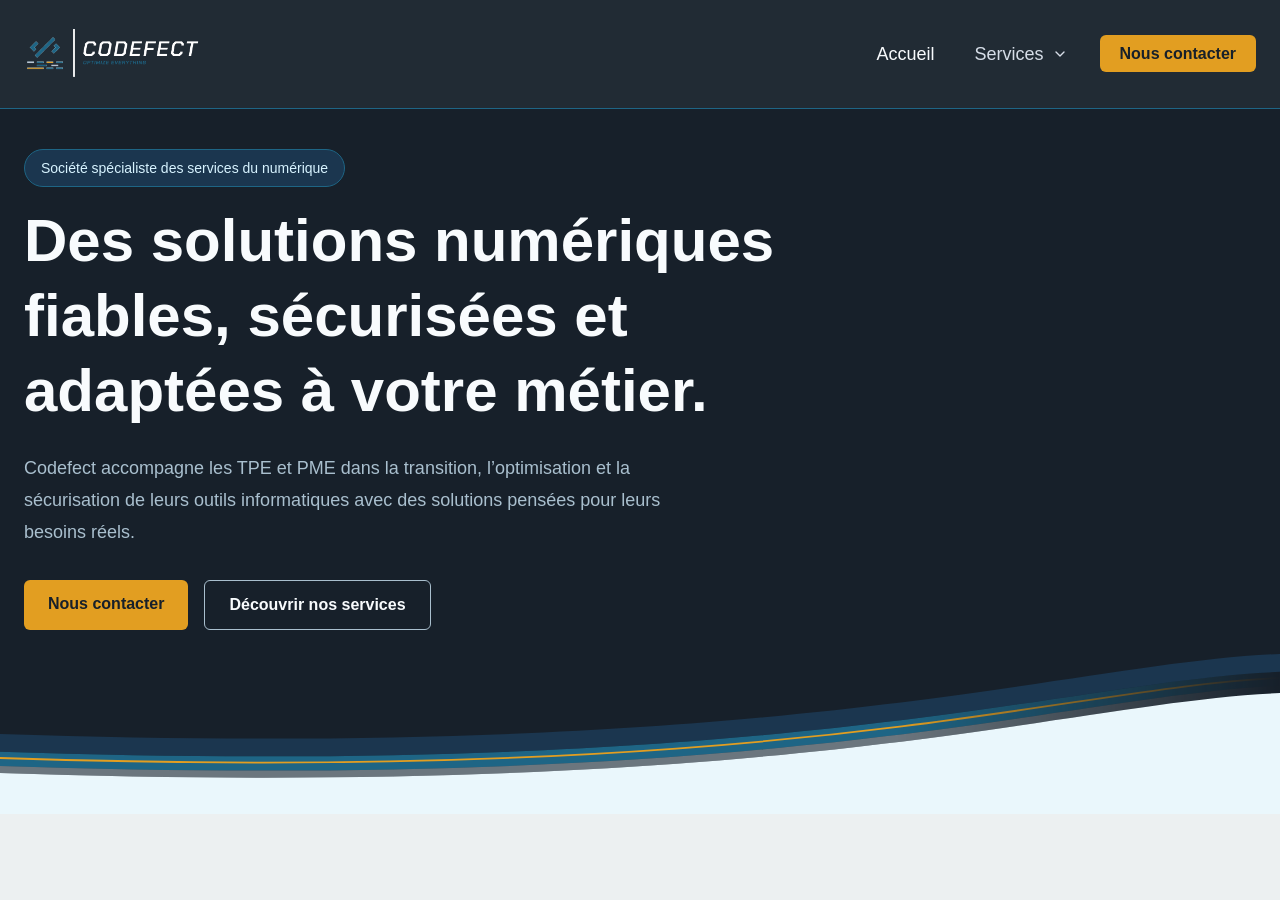
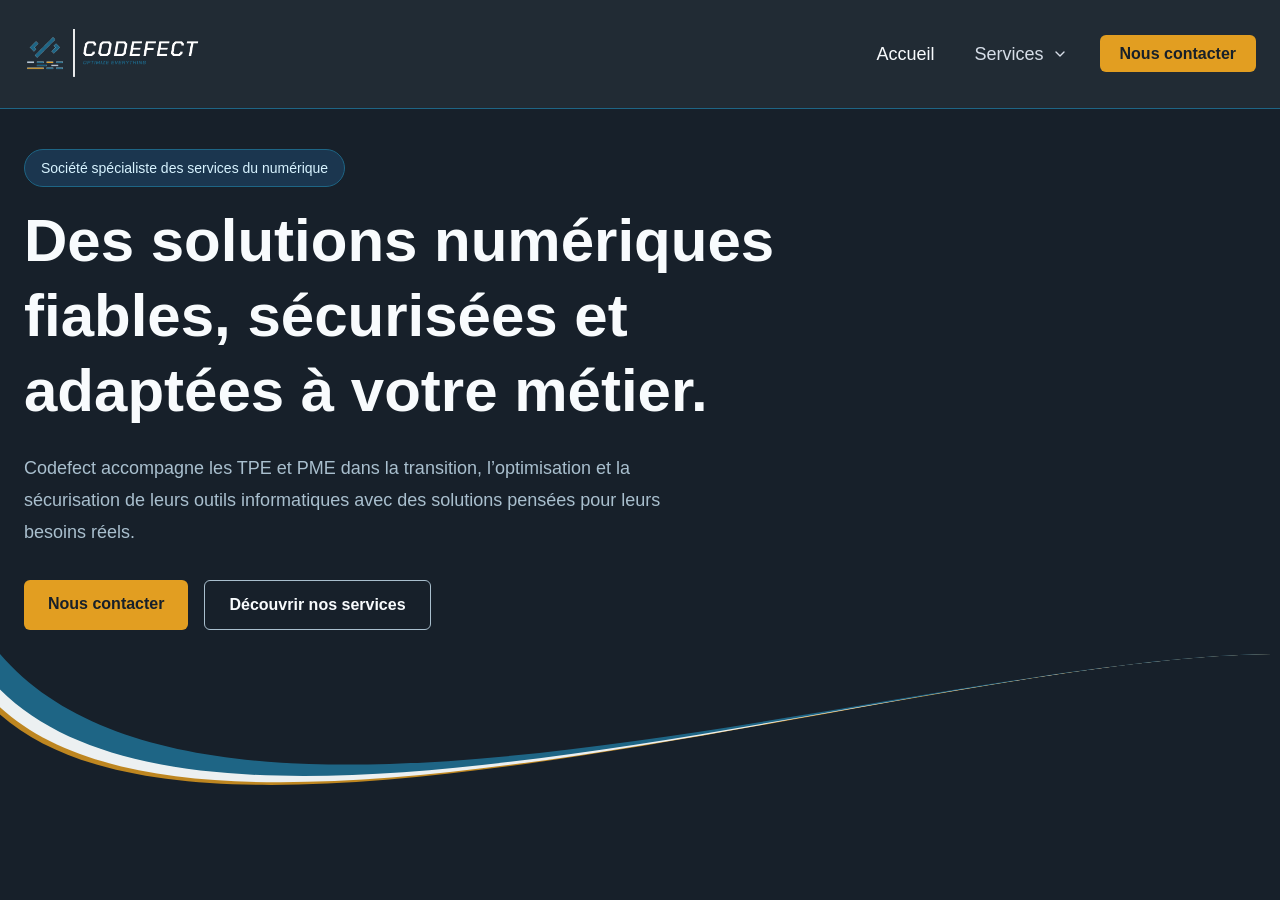
Before and after one commit to Bobby-codefect/website, a Next.js app: page / in a window 1280 px wide. Shown: the top 900 px of the page. Built offline with nearby package versions, Linux system fonts and the light colour scheme.

Commit message:
FEAT/animation-with-new-waveform : initial, add new HeroWave

```diff
--- a/src/app/services/cybersecurite/page.tsx
+++ b/src/app/services/cybersecurite/page.tsx
@@ -36,10 +36,10 @@ const cybersecurityTopics = [
 export default function CybersecuriteV31Page() {
     return (
         <>
-            <section className="bg-[var(--color-bg-light)] text-[var(--color-text-dark)]">
+            <section className="bg-(--color-bg-light) text(--color-text-dark)">
                 <div className="mx-auto max-w-7xl px-6 py-20">
                     <div className="max-w-4xl">
-                        <p className="mb-4 text-sm font-semibold uppercase tracking-[0.2em] text-[var(--color-accent-blue)]">
+                        <p className="mb-4 text-sm font-semibold uppercase tracking-[0.2em] text-(--color-accent-blue)">
                             Services
                         </p>
 
@@ -47,9 +47,9 @@ export default function CybersecuriteV31Page() {
                             Cybersécurité
                         </h1>
 
-                        <div className="mb-8 h-1.5 w-24 rounded-full bg-[var(--color-accent-gold-strong)]" />
+                        <div className="mb-8 h-1.5 w-24 rounded-full bg-(--color-accent-gold-strong)" />
 
-                        <p className="max-w-3xl text-lg leading-8 text-[var(--color-text-soft)]">
+                        <p className="max-w-3xl text-lg leading-8 text-(--color-text-soft)">
                             Codefect accompagne les entreprises sur les enjeux de
                             cybersécurité en combinant audit, organisation,
                             architecture et services opérationnels adaptés à leur
@@ -66,19 +66,19 @@ export default function CybersecuriteV31Page() {
                             {cybersecurityTopics.map((topic) => (
                                 <article
                                     key={topic.title}
-                                    className="rounded-3xl border border-[var(--color-border-soft)] bg-[var(--color-card-bg)] p-8 shadow-sm"
+                                    className="rounded-3xl border border-(--color-border-soft) bg-(--color-card-bg) p-8 shadow-sm"
                                 >
-                                    <p className="mb-3 text-sm font-semibold uppercase tracking-[0.16em] text-[var(--color-accent-blue)]">
+                                    <p className="mb-3 text-sm font-semibold uppercase tracking-[0.16em] text-(--color-accent-blue)">
                                         Domaine
                                     </p>
 
-                                    <h2 className="mb-4 text-2xl font-bold leading-tight text-[var(--color-text-dark)]">
+                                    <h2 className="mb-4 text-2xl font-bold leading-tight text-(--color-text-dark)">
                                         {topic.title}
                                     </h2>
 
-                                    <div className="mb-6 h-1.5 w-20 rounded-full bg-[var(--color-accent-gold-strong)]" />
+                                    <div className="mb-6 h-1.5 w-20 rounded-full bg-(--color-accent-gold-strong)" />
 
-                                    <p className="text-lg leading-8 text-[var(--color-text-soft)]">
+                                    <p className="text-lg leading-8 text-(--color-text-soft)">
                                         {topic.description}
                                     </p>
                                 </article>
@@ -88,10 +88,10 @@ export default function CybersecuriteV31Page() {
                 </div>
             </section>
 
-            <section className="bg-[var(--color-bg-light)] text-[var(--color-text-dark)]">
+            <section className="bg-(--color-bg-light) text-(--color-text-dark)">
                 <div className="mx-auto max-w-7xl px-6 py-20">
                     <div className="mb-12 max-w-4xl">
-                        <p className="mb-4 text-sm font-semibold uppercase tracking-[0.2em] text-[var(--color-accent-blue)]">
+                        <p className="mb-4 text-sm font-semibold uppercase tracking-[0.2em] text-(--color-accent-blue)">
                             Protection
                         </p>
 
@@ -99,9 +99,9 @@ export default function CybersecuriteV31Page() {
                             Une sécurité qui s'active quand vous en avez besoin
                         </h2>
 
-                        <div className="mb-8 h-1.5 w-24 rounded-full bg-[var(--color-accent-gold-strong)]" />
+                        <div className="mb-8 h-1.5 w-24 rounded-full bg-(--color-accent-gold-strong)" />
 
-                        <p className="text-lg leading-8 text-[var(--color-text-soft)]">
+                        <p className="text-lg leading-8 text-(--color-text-soft)">
                             Explorez nos domaines de cybersécurité en cliquant sur les cartes
                             ci-dessous. Chaque domaine représente une facette essentielle de
                             la protection de votre infrastructure.
@@ -125,10 +125,10 @@ export default function CybersecuriteV31Page() {
                 </div>
             </section>
 
-            <section className="bg-[var(--color-bg-light)] text-[var(--color-text-dark)]">
+            <section className="bg-(--color-bg-light) text-(--color-text-dark)">
                 <div className="mx-auto max-w-7xl px-6 py-16">
                     <div className="max-w-3xl">
-                        <p className="mb-4 text-sm font-semibold uppercase tracking-[0.2em] text-[var(--color-accent-gold-strong)]">
+                        <p className="mb-4 text-sm font-semibold uppercase tracking-[0.2em] text-(--color-accent-gold-strong)">
                             Approche
                         </p>
 
@@ -136,7 +136,7 @@ export default function CybersecuriteV31Page() {
                             Une cybersécurité pensée pour durer.
                         </h2>
 
-                        <p className="leading-8 text-[var(--color-text-soft)]">
+                        <p className="leading-8 text-(--color-text-soft)">
                             Codefect accompagne ses clients dans la construction
                             d’une sécurité cohérente, progressive et adaptée à leur
                             environnement technique, organisationnel et humain.
--- a/src/components/home/HeroWave.tsx
+++ b/src/components/home/HeroWave.tsx
@@ -1,4 +1,4 @@
-import React from 'react';
+import React from "react";
 import { homeContent } from "@/data/site-content";
 
 const HeroWave = () => {
@@ -7,7 +7,6 @@ const HeroWave = () => {
 
   return (
       <div className="relative w-full overflow-hidden bg-[var(--color-bg-dark)]">
-      {/* 1. Header Content */}
         <div className="relative z-10 mx-auto flex max-w-7xl items-center px-6 pt-10 pb-0">
           <div className="max-w-3xl animate-[heroFadeUp_0.9s_ease-out_both]">
             <p className="mb-4 inline-flex rounded-full border border-[var(--color-accent-blue)] bg-[var(--color-surface-dark)] px-4 py-2 text-sm font-medium text-[#d7f3ff]">
@@ -40,57 +39,33 @@ const HeroWave = () => {
           </div>
         </div>
 
-      {/* 2. Le Divider SVG */}
-      <div className="relative w-full leading-[0] mt-6">
+        <div className="relative mt-6 w-full leading-[0]">
           <svg
-          viewBox="0 0 1440 180"
+              viewBox="0 0 1800 600"
               xmlns="http://www.w3.org/2000/svg"
-          className="w-full h-auto"
+              className="h-auto w-full"
               preserveAspectRatio="none"
+              aria-hidden="true"
           >
-          <defs>
-            <linearGradient id="fadeOut" x1="0" y1="0" x2="1" y2="0">
-              <stop offset="0%"  stopColor="white" stopOpacity="1" />
-              <stop offset="70%" stopColor="white" stopOpacity="1" />
-              <stop offset="100%" stopColor="white" stopOpacity="0" />
-            </linearGradient>
-            <mask id="lisereMask">
-              <rect x="0" y="0" width="1440" height="180" fill="url(#fadeOut)" />
-            </mask>
-          </defs>
-
-          {/* COUCHE 1 : Bleu profond */}
             <path
-            d="M0,90 C900,120 1200,10 1440,0 L1440,20 C1200,30 900,140 0,110 Z"
-            fill="#1b364f"
+                fill="#be8620"
+                d="M 0,85 C 300,350 1300,0 1800,0 L 1800,0 L 0,0 Z"
             />
 
-          <g mask="url(#lisereMask)">
-            {/* Pétrole */}
             <path
-              d="M0,110 C900,140 1200,30 1440,20 L1440,36 C1200,46 900,156 0,126 Z"
+                fill="var(--color-bg-light)"
+                d="M 0,75 C 300,350 1300,0 1800,0 L 1800,0 L 0,0 Z"
+            />
+
+            <path
                 fill="#1e6585"
+                d="M 0,50 C 300,350 1300,0 1800,0 L 1800,0 L 0,0 Z"
             />
-            {/* Cyan */}
+
             <path
-              d="M0,126 C900,156 1200,46 1440,36 L1440,44 C1200,54 900,164 0,134 Z"
-              fill="#eaf7fc"
-              fillOpacity="0.4"
-            />
-            {/* Ligne dorée */}
-            <path
-              d="M0,117 C900,147 1200,37 1440,27"
-              fill="none"
-              stroke="#e29e21"
-              strokeWidth="2"
-              strokeLinecap="round"
-            />
-          </g>
-
-          {/* COUCHE 5 : Blanc */}
-          <path
-            d="M0,134 C900,164 1200,54 1440,44 L1440,180 L0,180 Z"
-            fill="#eaf7fc"
+                /* fill="#17202a" */
+                fill="var(--color-bg-dark)"
+                d="M 0,0 C 300,350 1300,0 1800,0 L 1800,0 L 0,0 Z"
             />
           </svg>
         </div>
```
Lines whose indentation alone changed are shown as unchanged.
